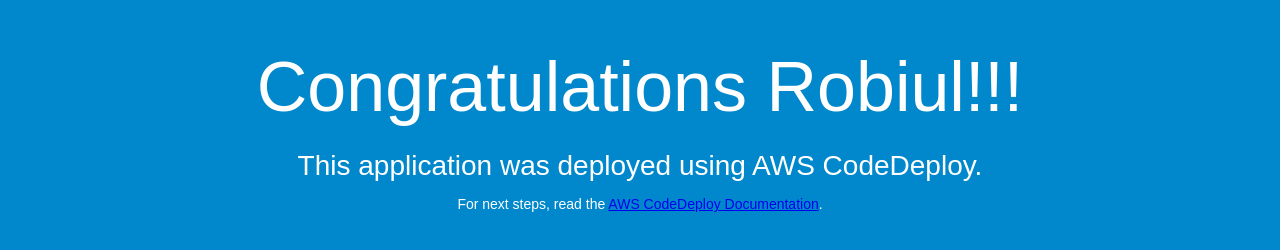
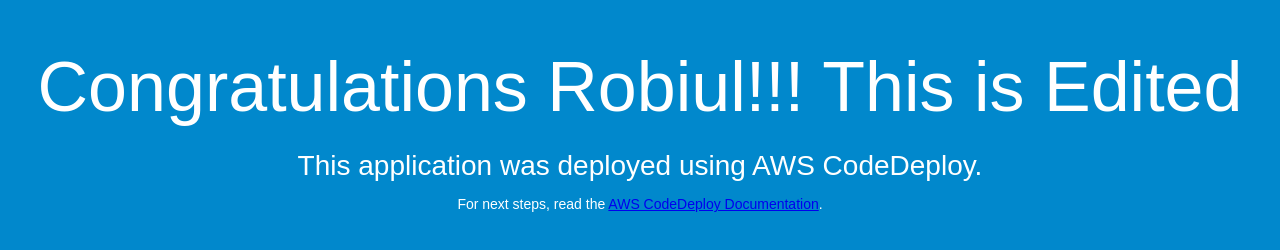
Before and after one commit to bridgecrew-perf6/code-deploy-12, a plain HTML site: page index.html in a window 1280 px wide. Drawn offline with Linux system fonts and the light colour scheme.

Commit message:
Index file edited

```diff
--- a/index.html
+++ b/index.html
@@ -26,7 +26,7 @@
 </head>
 <body>
   <div align="center">
-    <h1>Congratulations Robiul!!!</h1>
+    <h1>Congratulations Robiul!!! This is Edited</h1>
     <h2>This application was deployed using AWS CodeDeploy.</h2>
     <p>For next steps, read the <a href="http://aws.amazon.com/documentation/codedeploy">AWS CodeDeploy Documentation</a>.</p>
   </div>
```
